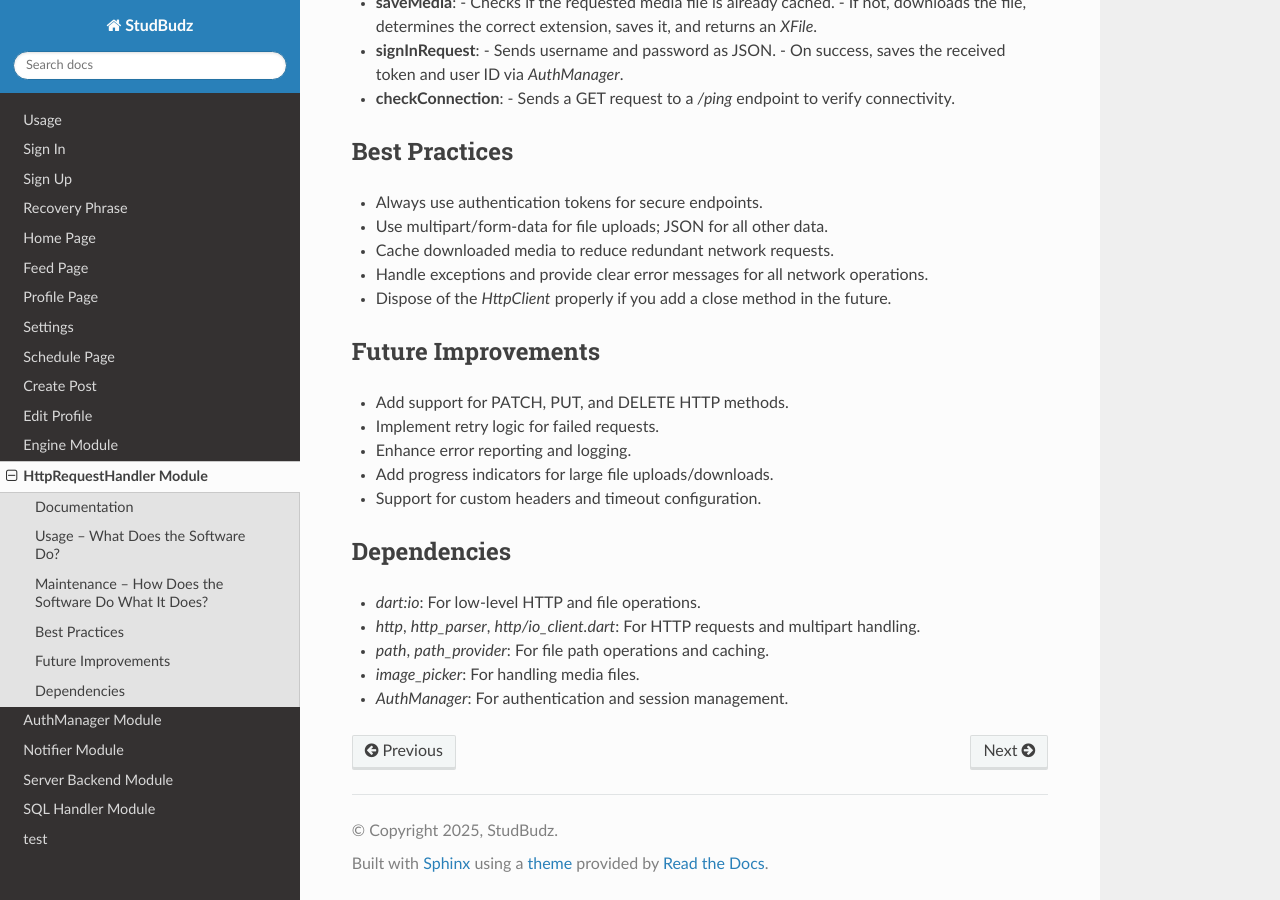
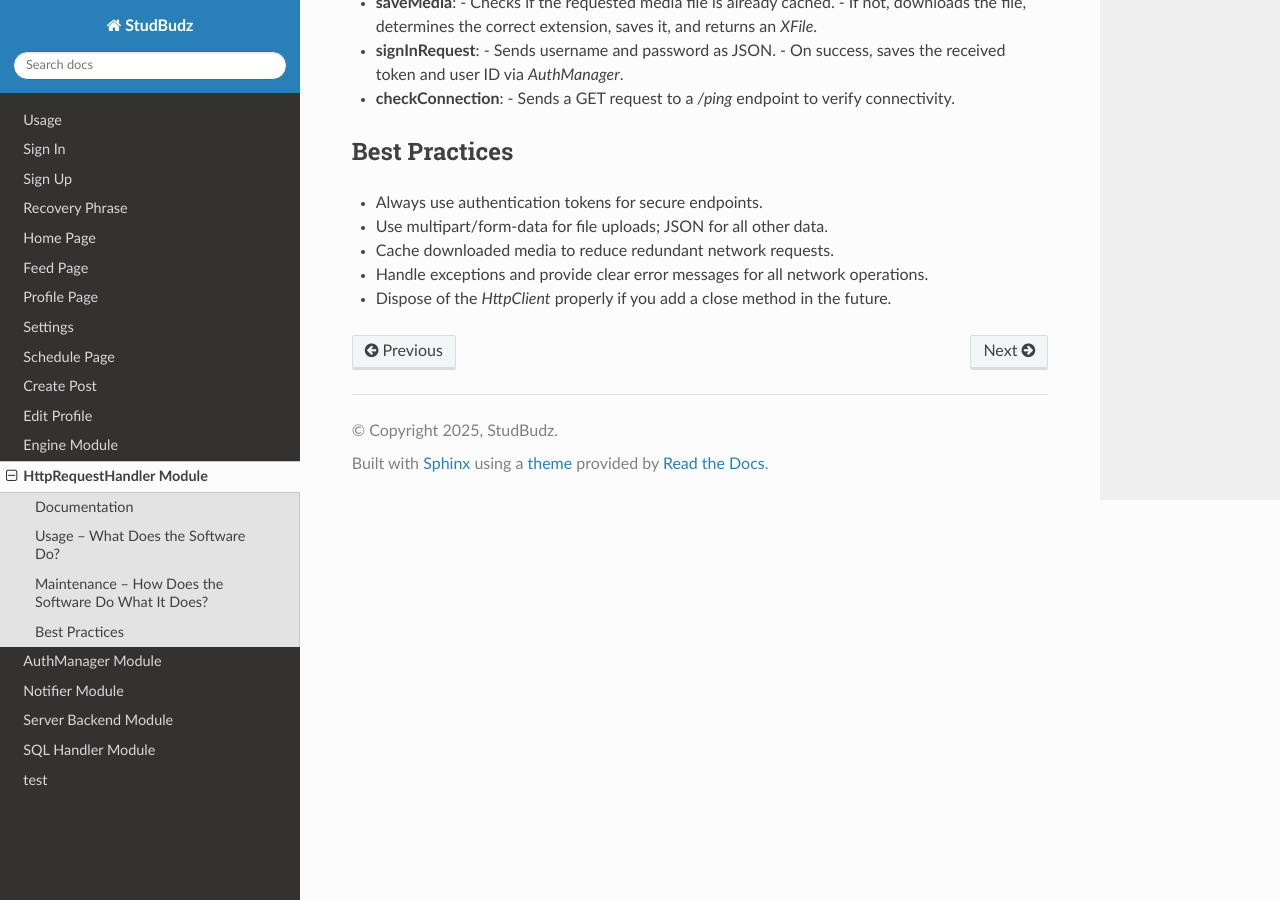
Before and after one commit to Basnoo05/rtd-tutorial, a Sphinx documentation site: the page built from docs/source/httprequesthandler.rst, in a window 1280 px wide and 900 px high, scrolled down 1484 px. Built offline with Sphinx 7.4.7 and the Read the Docs theme 3.1.0, drawn with Linux system fonts in a browser that asks for light colours.

Commit message:
Update httprequesthandler.rst

```diff
--- a/docs/source/httprequesthandler.rst
+++ b/docs/source/httprequesthandler.rst
@@ -78,21 +78,3 @@ Best Practices
 - Cache downloaded media to reduce redundant network requests.
 - Handle exceptions and provide clear error messages for all network operations.
 - Dispose of the `HttpClient` properly if you add a close method in the future.
-
-Future Improvements
--------------------
-
-- Add support for PATCH, PUT, and DELETE HTTP methods.
-- Implement retry logic for failed requests.
-- Enhance error reporting and logging.
-- Add progress indicators for large file uploads/downloads.
-- Support for custom headers and timeout configuration.
-
-Dependencies
-------------
-
-- `dart:io`: For low-level HTTP and file operations.
-- `http`, `http_parser`, `http/io_client.dart`: For HTTP requests and multipart handling.
-- `path`, `path_provider`: For file path operations and caching.
-- `image_picker`: For handling media files.
-- `AuthManager`: For authentication and session management.
```
